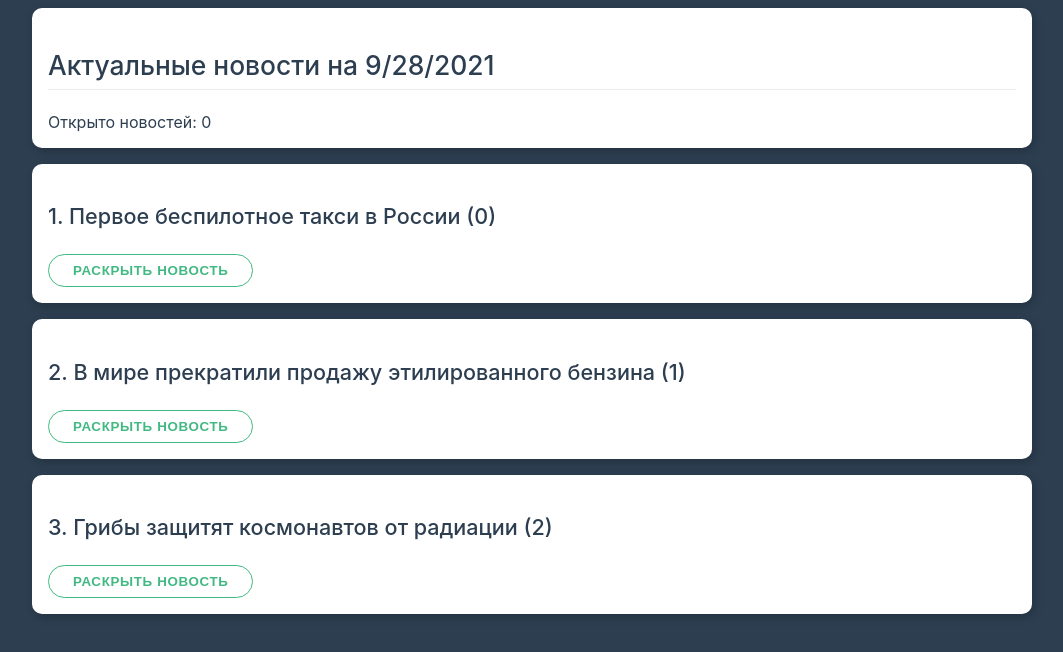
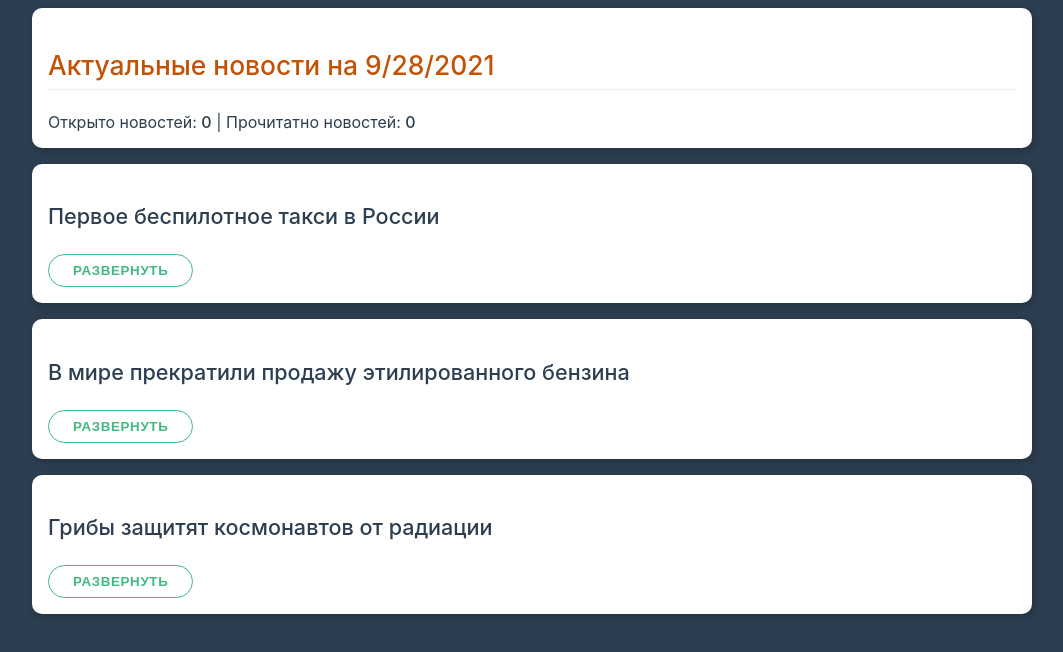
Before and after one commit to alex-lenk/vue-lessons, a Vue app: page / in a window 1280 px wide. Shown: the top 652 px of the page, without its empty margins (108-1171 px from the left). Built offline with nearby package versions, Linux system fonts and the light colour scheme.

Commit message:
Created news functionality

```diff
--- a/src/App.vue
+++ b/src/App.vue
@@ -2,17 +2,21 @@
   <div class="container">
     <div class="card">
       <h2>Актуальные новости на {{ localeDate }}</h2>
-      Открыто новостей: {{ newsRate }}
+
+      Открыто новостей: <strong>{{ openRate }}</strong> |
+      Прочитатно новостей: <strong>{{ readRate }}</strong>
     </div>
 
     <app-news
-      v-for="(item, idx) in news" item="item"
+      v-for="item in news"
       :key="item.id"
       :title="item.title"
       :id="item.id"
       :is-opened="item.isOpened"
-      :index="idx"
-      v-on:open-news="newsRate++"
+      :was-read="item.wasRead"
+      @open-news="openNews"
+      @read-news="readNews"
+      @unmark="unreadNews"
     ></app-news>
   </div>
 </template>
@@ -23,25 +27,50 @@ import AppNews from './AppNews'
 export default {
   data () {
     return {
-      newsRate: 0,
+      openRate: 0,
+      readRate: 0,
       localeDate: new Date().toLocaleDateString(),
       news: [
         {
           title: 'Первое беспилотное такси в России',
           id: 1,
-          isOpened: false
+          isOpened: false,
+          wasRead: false
         },
         {
           title: 'В мире прекратили продажу этилированного бензина',
           id: 2,
-          isOpened: false
+          isOpened: false,
+          wasRead: false
         },
         {
           title: 'Грибы защитят космонавтов от радиации',
           id: 3,
-          isOpened: false
+          isOpened: false,
+          wasRead: false
         }
       ]
+    }
+  },
+  provide () {
+    return {
+      title: 'Список новостей',
+      news: this.news
+    }
+  },
+  methods: {
+    openNews () {
+      this.openRate++
+    },
+    readNews (id) {
+      const idx = this.news.findIndex(news => news.id === id)
+      this.news[idx].wasRead = true
+      this.readRate++
+    },
+    unreadNews (id) {
+      const news = this.news.find(news => news.id === id)
+      news.wasRead = false
+      this.readRate--
     }
   },
   components: {
@@ -49,3 +78,9 @@ export default {
   }
 }
 </script>
+
+<style scoped>
+h2 {
+  color: #c25205;
+}
+</style>
--- /dev/null
+++ b/src/AppButton.vue
@@ -0,0 +1,22 @@
+<template>
+  <button class="btn" :class="color" @click="$emit('action')">
+    <slot/>
+  </button>
+</template>
+
+<script>
+export default {
+  props: {
+    emits: {
+      action: 'action'
+    },
+    color: {
+      type: String,
+      default: '',
+      validator (value) {
+        return ['', 'primary', 'danger'].includes(value)
+      }
+    }
+  }
+}
+</script>
--- a/src/AppNews.vue
+++ b/src/AppNews.vue
@@ -1,12 +1,27 @@
 <template>
   <div class="card">
-    <h3>{{ id }}. {{ title }} ({{ index }})</h3>
-    <button class="btn" @click="open">{{ isOpened ? 'Скрыть новость' : 'Раскрыть новость' }}</button>
-    <p v-if="isOpened">loream imsipet</p>
+    <h3>{{ title }}</h3>
+
+    <app-button @action="open">{{ isNewsOpen ? 'Скрыть новость' : 'Развернуть' }}</app-button>
+
+    <app-button @action="unmark" v-if="wasRead" :color="'danger'">отметить непрочитанной</app-button>
+
+    <div v-if="isNewsOpen">
+      <hr>
+
+      <p>loream imsipetloream imsipetloream imsipetloream imsipetloream imsipetloream imsipet</p>
+
+      <app-button @action="mark" v-if="!wasRead" color="primary">Подробнее</app-button>
+
+      <app-news-list></app-news-list>
+    </div>
   </div>
 </template>
 
 <script>
+import AppButton from './AppButton'
+import AppNewsList from './AppNewsList'
+
 export default {
   props: {
     title: {
@@ -25,14 +40,52 @@ export default {
         return value === true || value === false
       }
     },
-    index: Number
+    wasRead: Boolean
+  },
+  // emits: ['open-news'],
+  /*  emits: {
+      'open-news'(num) {
+        if (num) {
+          return true
+        }
+        console.warn("нет параметров data")
+        return false
+      }
+    }, */
+  emits: {
+    'open-news': null,
+    'read-news' (id) {
+      if (id) {
+        return true
+      }
+      console.warn('Нет id у новости')
+      return false
+    },
+    unmark: null
   },
   data () {
     return {
       isNewsOpen: this.isOpened
     }
   },
-  methods () {
+  methods: {
+    open () {
+      this.isNewsOpen = !this.isNewsOpen
+      if (this.isNewsOpen) {
+        this.$emit('open-news')
+      }
+    },
+    mark () {
+      this.isNewsOpen = false
+      this.$emit('read-news', this.id)
+    },
+    unmark () {
+      this.$emit('unmark', this.id)
+    }
+  },
+  components: {
+    AppButton,
+    AppNewsList
   }
 }
 </script>
--- /dev/null
+++ b/src/AppNewsList.vue
@@ -0,0 +1,23 @@
+<template>
+  <hr>
+
+  <h4>{{ title }}</h4>
+
+  <ul>
+    <li v-for="item in news" :key="item.id">
+      {{ item.title }}
+      <strong v-if="item.wasRead"><em>прочитана</em></strong>
+    </li>
+  </ul>
+</template>
+
+<script>
+export default {
+  name: 'AppNewsList',
+  inject: ['title', 'news']
+}
+</script>
+
+<style scoped>
+
+</style>
```
Also changed, not shown: 2 other files (tests, documents, lock files or other folders).
